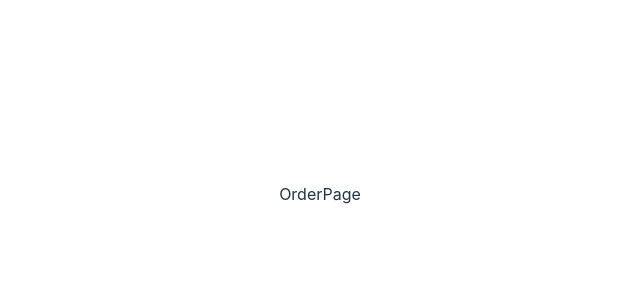
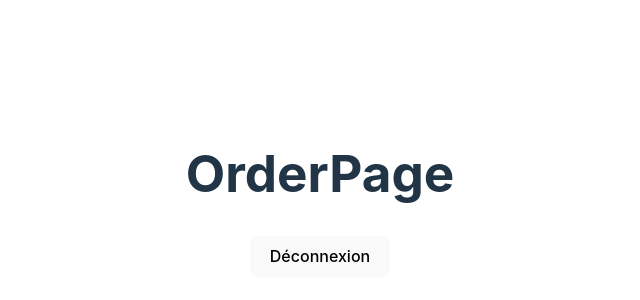
Before and after one commit to marie-toupuissant/crazee-burger, a React (Vite) app: page /order in a window 1280 px wide. Shown: the part 206-506 px from the top of the page, without its empty margins (320-960 px from the left). Built offline with nearby package versions, Linux system fonts and the light colour scheme.

Commit message:
✨ F02:  LOGIN >  add redirection from/to Orderpage

```diff
--- a/src/components/pages/login/LoginForm.jsx
+++ b/src/components/pages/login/LoginForm.jsx
@@ -1,4 +1,5 @@
 import { useState } from "react";
+import { Link } from "react-router-dom";
 
 export default function LoginForm() {
   // State(état, données)
@@ -30,6 +31,7 @@
         required
       />
       <button> Accéder à votre espace</button>
+      <Link to="/order">Vers OrderPage</Link>
     </form>
   );
 }
--- a/src/components/pages/order/OrderPage.jsx
+++ b/src/components/pages/order/OrderPage.jsx
@@ -1,3 +1,12 @@
+import { Link } from "react-router-dom";
+
 export default function OrderPage() {
-  return <div>OrderPage</div>;
+  return (
+    <div>
+      <h1>OrderPage</h1>
+      <Link to="/">
+        <button>Déconnexion</button>
+      </Link>
+    </div>
+  );
 }
```
